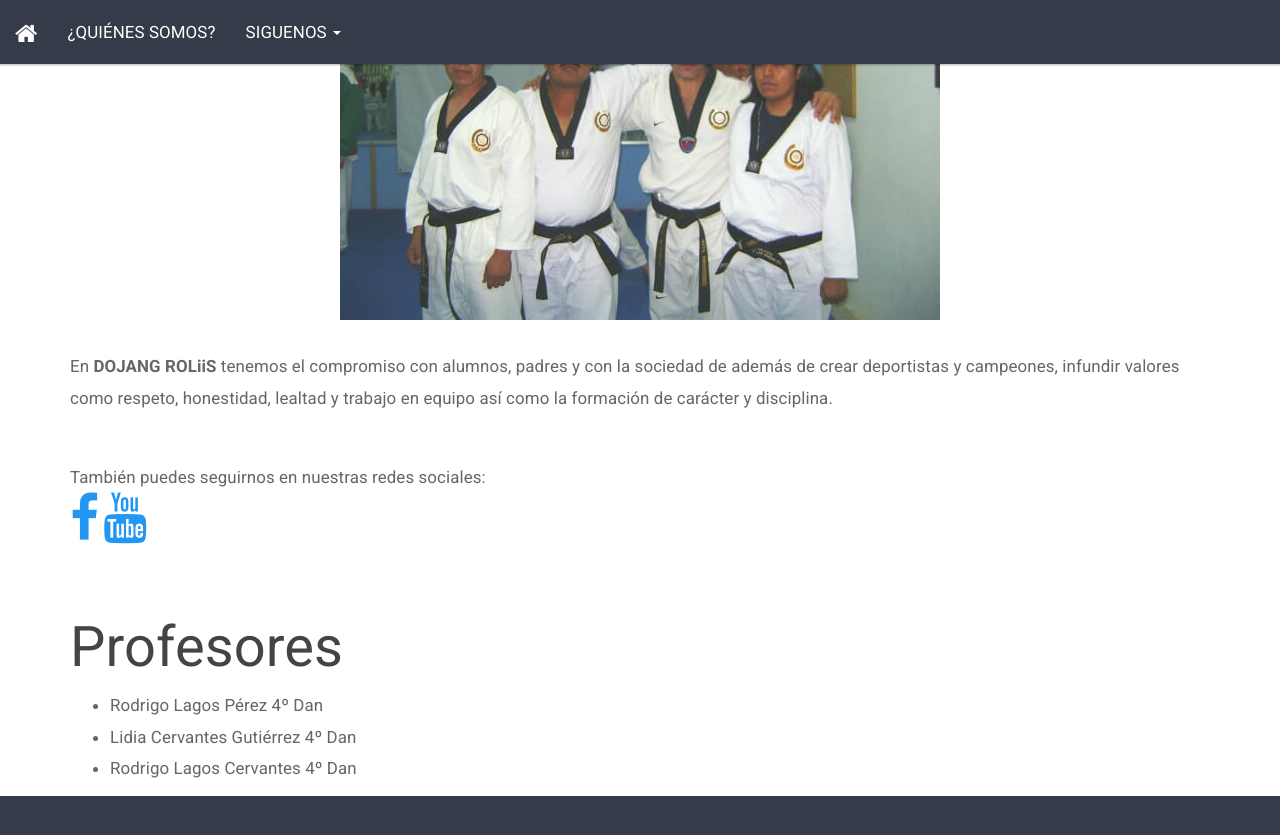
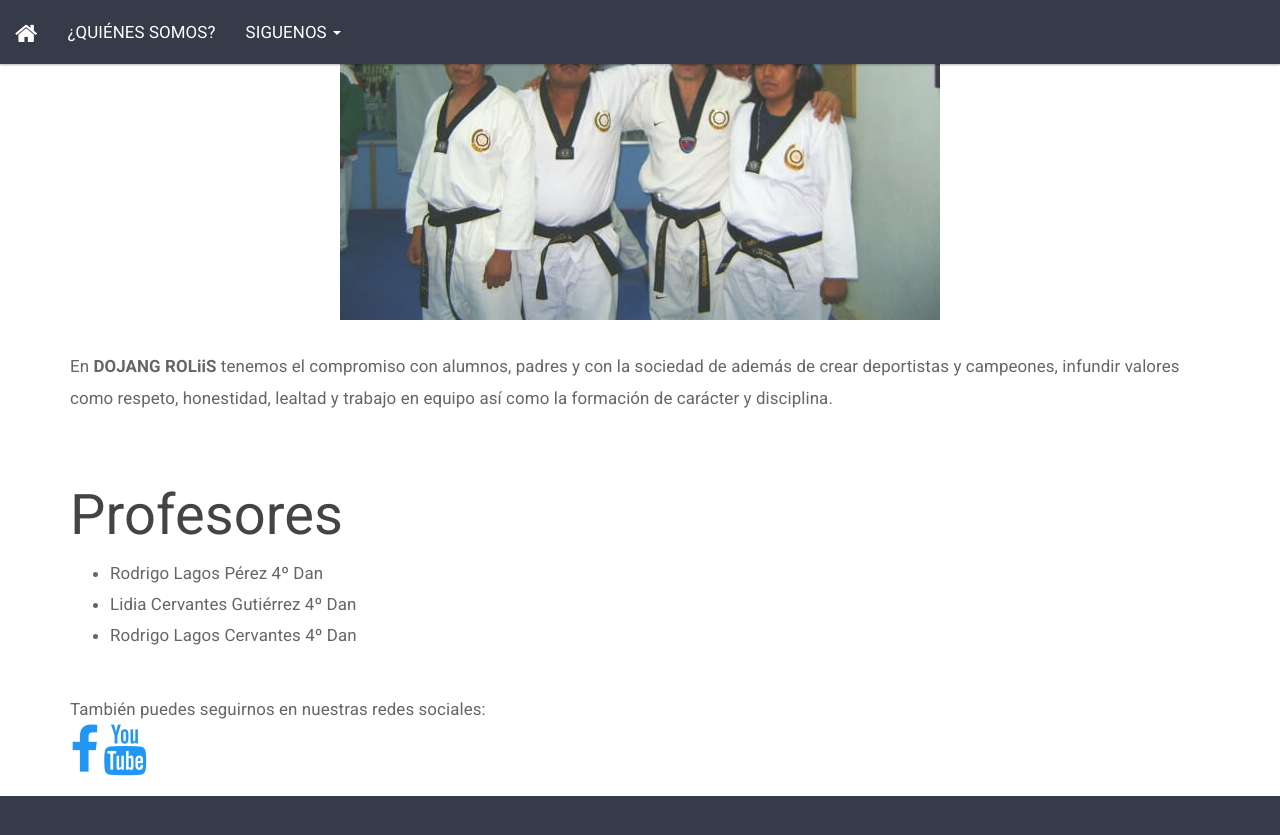
Before and after one commit to helainefc/roliis, a Jekyll site: the page built from _pages/somos.html, in a window 1280 px wide and 900 px high, scrolled down 1083 px. Shown: the top 835 px of the window. Built offline with Jekyll 4.4.1, drawn with Linux system fonts in a browser that asks for light colours; some of the changed lines change nothing that is shown.

Commit message:
se agrega titulo Dan

```diff
--- a/_pages/somos.html
+++ b/_pages/somos.html
@@ -30,6 +30,14 @@ comments: false
 	trabajo en equipo así como la formación de carácter y disciplina.
 </p>
 <br>
+<h1>Profesores</h1>
+<ul>
+	<li type="disc">Rodrigo Lagos Pérez 4º Dan</li>
+	<li type="disc">Lidia Cervantes Gutiérrez 4º Dan</li>
+	<li type="disc">Rodrigo Lagos Cervantes 4º Dan</li>
+</ul>
+
+<br>
 <p>
 	También puedes seguirnos en nuestras redes sociales: <br>
 	<a href="https://wwww.facebook.com/lidia.cervantes.925" target="_blank">
@@ -43,10 +51,3 @@ comments: false
 
 
 </p>
-<br>
-<h1>Profesores</h1>
-<ul>
-	<li type="disc">Rodrigo Lagos Pérez 4º Dan</li>
-	<li type="disc">Lidia Cervantes Gutiérrez 4º Dan</li>
-	<li type="disc">Rodrigo Lagos Cervantes 4º Dan</li>
-</ul>
```
